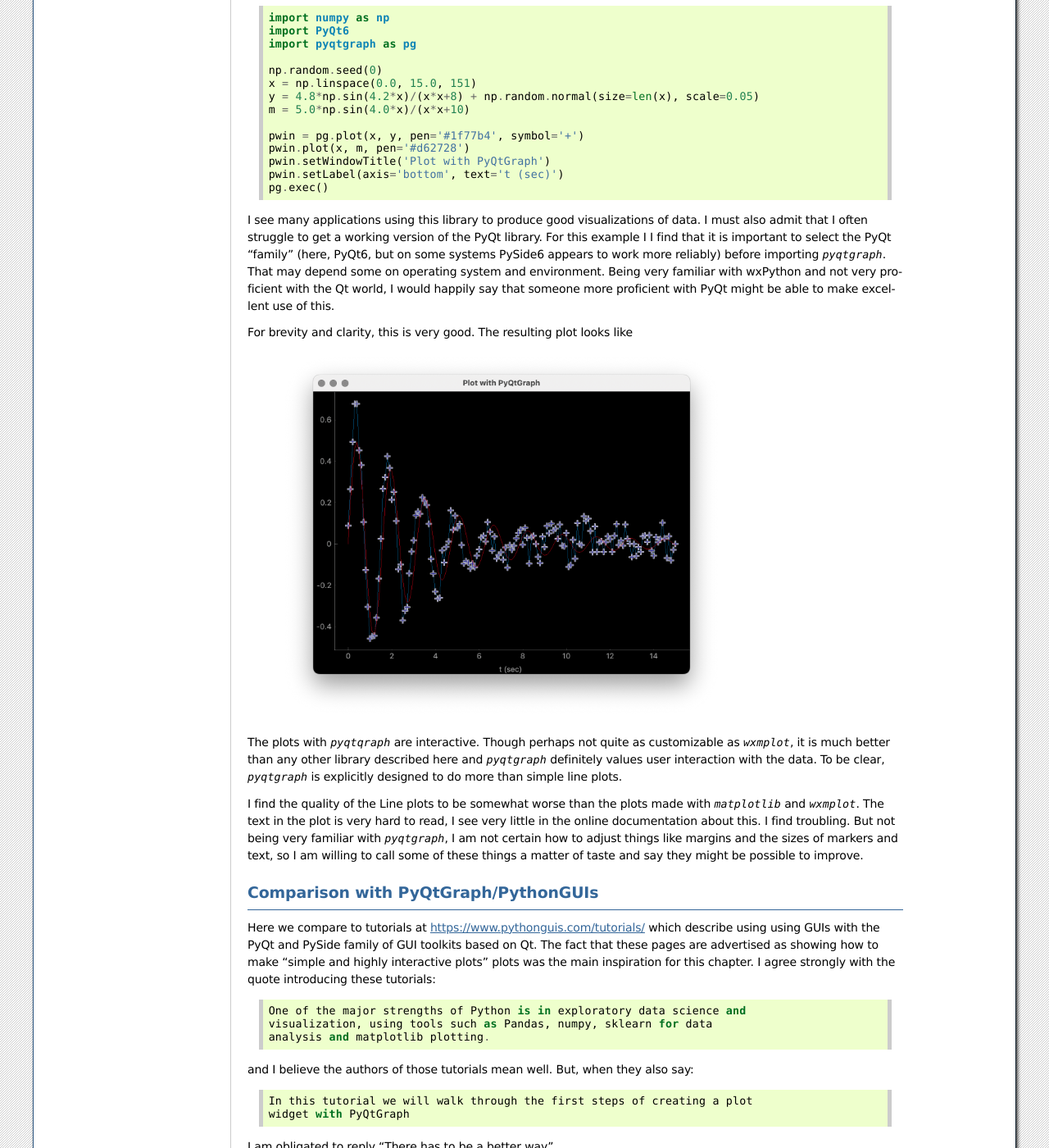
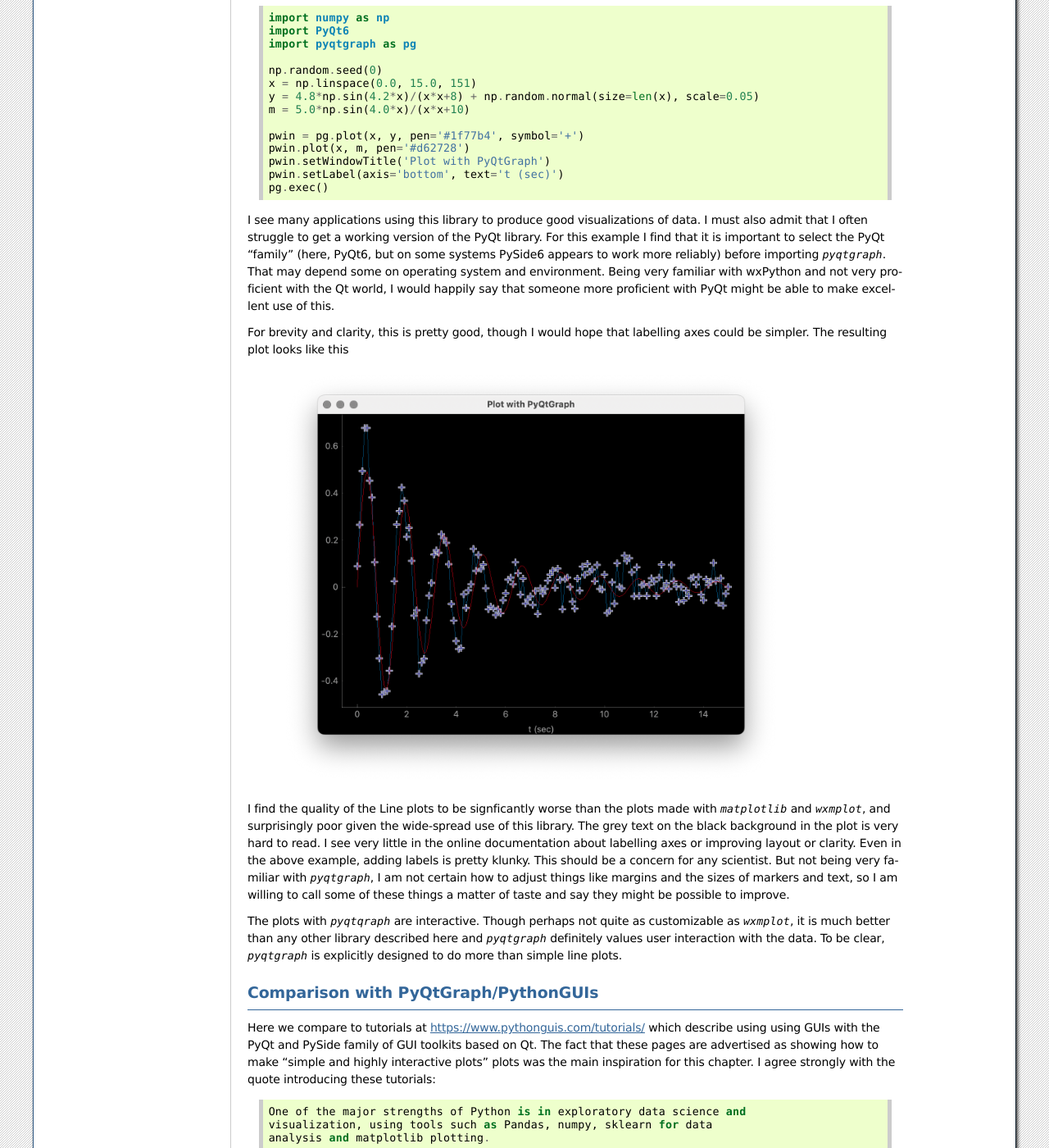
Before and after one commit to newville/wxmplot, a Sphinx documentation site: the page built from doc/comparisons.rst, in a window 1280 px wide and 1400 px high, scrolled down 5109 px. Shown: the whole window at 82% size. Built offline with Sphinx 7.4.7, drawn with Linux system fonts in a browser that asks for light colours; the version number could not be read and is left out; some of the changed text lies outside the part shown.

Commit message:
doc updates

```diff
--- a/doc/comparisons.rst
+++ b/doc/comparisons.rst
@@ -274,34 +274,43 @@ Constructing the example plot above with `pyqtgraph` would look like::
     pg.exec()
 
 
-I see many applications using this library to produce good visualizations of
-data.  I must also admit that I often struggle to get a working version of the
-PyQt library.  For this example I I find that it is important to
-select the PyQt "family" (here, PyQt6, but on some systems PySide6 appears to
-work more reliably) before importing `pyqtgraph`.  That may depend some on
-operating system and environment.  Being very familiar with wxPython and not
-very proficient with the Qt world, I would happily say that someone more
+I see many applications using this library to produce good
+visualizations of data.  I must also admit that I often struggle to
+get a working version of the PyQt library.  For this example I find
+that it is important to select the PyQt "family" (here, PyQt6, but on
+some systems PySide6 appears to work more reliably) before importing
+`pyqtgraph`.  That may depend some on operating system and
+environment.  Being very familiar with wxPython and not very
+proficient with the Qt world, I would happily say that someone more
 proficient with PyQt might be able to make excellent use of this.
 
-For brevity and clarity, this is very good.  The resulting plot looks like
+For brevity and clarity, this is pretty good, though I would hope that
+labelling axes could be simpler. The resulting plot looks like this
 
 .. _plot_compare_qt:
 
     .. image:: images/plot_compare_qt.png
-       :width: 75%
+       :width: 85%
 
 
-The plots with `pyqtqraph` are interactive. Though perhaps not quite as
-customizable as `wxmplot`, it is much better than any other library described
-here and `pyqtgraph` definitely values user interaction with the data.  To be
-clear, `pyqtgraph` is explicitly designed to do more than simple line plots.
+I find the quality of the Line plots to be signficantly worse than the
+plots made with `matplotlib` and `wxmplot`, and surprisingly poor
+given the wide-spread use of this library.  The grey text on the black
+background in the plot is very hard to read.  I see very little in the
+online documentation about labelling axes or improving layout or
+clarity.  Even in the above example, adding labels is pretty klunky.
+This should be a concern for any scientist.  But not being very
+familiar with `pyqtgraph`, I am not certain how to adjust things like
+margins and the sizes of markers and text, so I am willing to call
+some of these things a matter of taste and say they might be possible
+to improve.
 
-I find the quality of the Line plots to be somewhat worse than the plots made
-with `matplotlib` and `wxmplot`.  The text in the plot is very hard to read, I
-see very little in the online documentation about this.  I find troubling.  But
-not being very familiar with `pyqtgraph`, I am not certain how to adjust things
-like margins and the sizes of markers and text, so I am willing to call some of
-these things a matter of taste and say they might be possible to improve.
+The plots with `pyqtqraph` are interactive. Though perhaps not quite
+as customizable as `wxmplot`, it is much better than any other library
+described here and `pyqtgraph` definitely values user interaction with
+the data.  To be clear, `pyqtgraph` is explicitly designed to do more
+than simple line plots.
+
 
 
 Comparison with PyQtGraph/PythonGUIs
@@ -415,8 +424,10 @@ tutorial.  It make exploratory data analysis very hard.
 In addition, the plot in the pythonguis example does not have axes
 labeled.  This is a very serious problem for the display of scientific
 data.  Axes should be labeled, always.  The tutorials at
-https://www.pythonguis.com/tutorials/ don't label any axes until
-half-way through.  This cannot be meant for serious students of science.
+https://www.pythonguis.com/tutorials/ don't put a single label on any
+axes until half-way through the tutorial.  This cannot be meant for
+serious students of science.  As above, it is quite possible that
+PyQtGraph is just poor at labelling axes.
 
 
 With `wxmplot`, the resulting plot looks like:
```
Also changed, not shown: doc/interactive.rst (+18 -10 lines).
